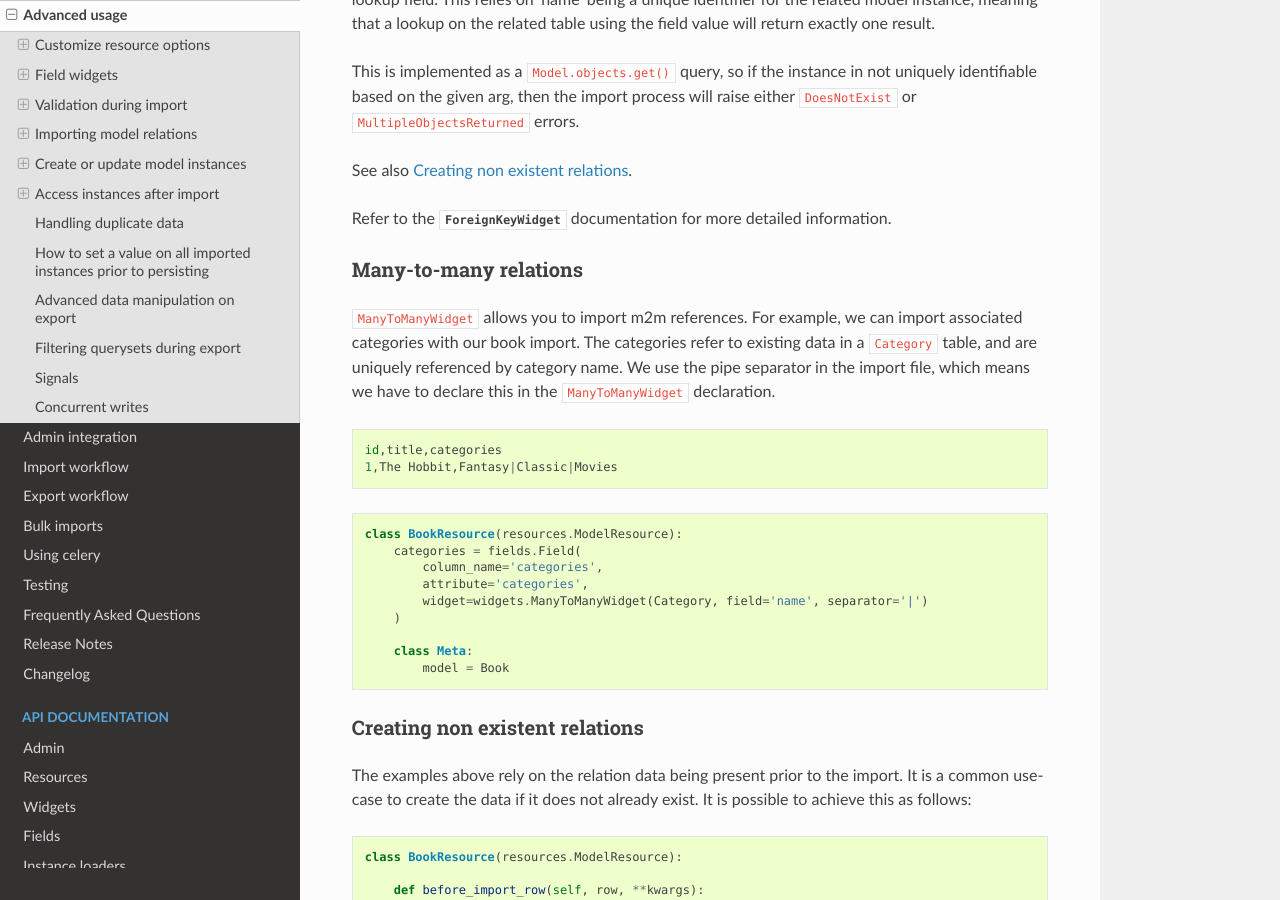
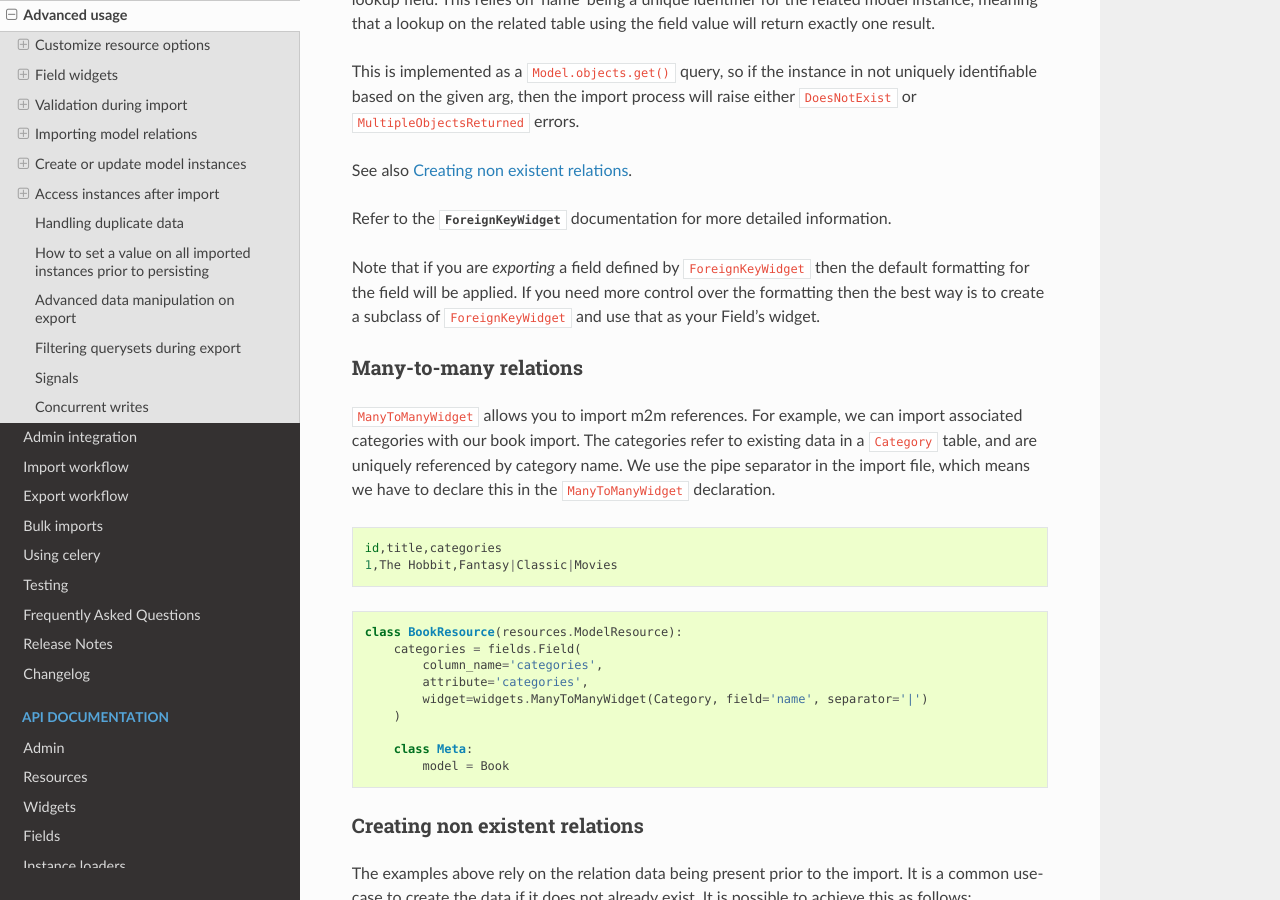
Before and after one commit to django-import-export/django-import-export, a Sphinx documentation site: the page built from docs/advanced_usage.rst, in a window 1280 px wide and 900 px high, scrolled down 9375 px. Built offline with Sphinx 7.4.7 and the Read the Docs theme 3.1.0, drawn with Linux system fonts in a browser that asks for light colours; pages that are not in the unit, such as notebooks, are missing from menus; the version number could not be read and is left out.

Commit message:
added docuemntatio

```diff
--- a/docs/advanced_usage.rst
+++ b/docs/advanced_usage.rst
@@ -424,6 +424,10 @@ given arg, then the import process will raise either ``DoesNotExist`` or ``Multi
 See also :ref:`advanced_usage:Creating non existent relations`.
 
 Refer to the :class:`~.ForeignKeyWidget` documentation for more detailed information.
+
+Note that if you are *exporting* a field defined by ``ForeignKeyWidget`` then the default formatting for the field
+will be applied.  If you need more control over the formatting then the best way is to create a subclass of
+``ForeignKeyWidget`` and use that as your Field's widget.
 
 Many-to-many relations
 ----------------------
```
